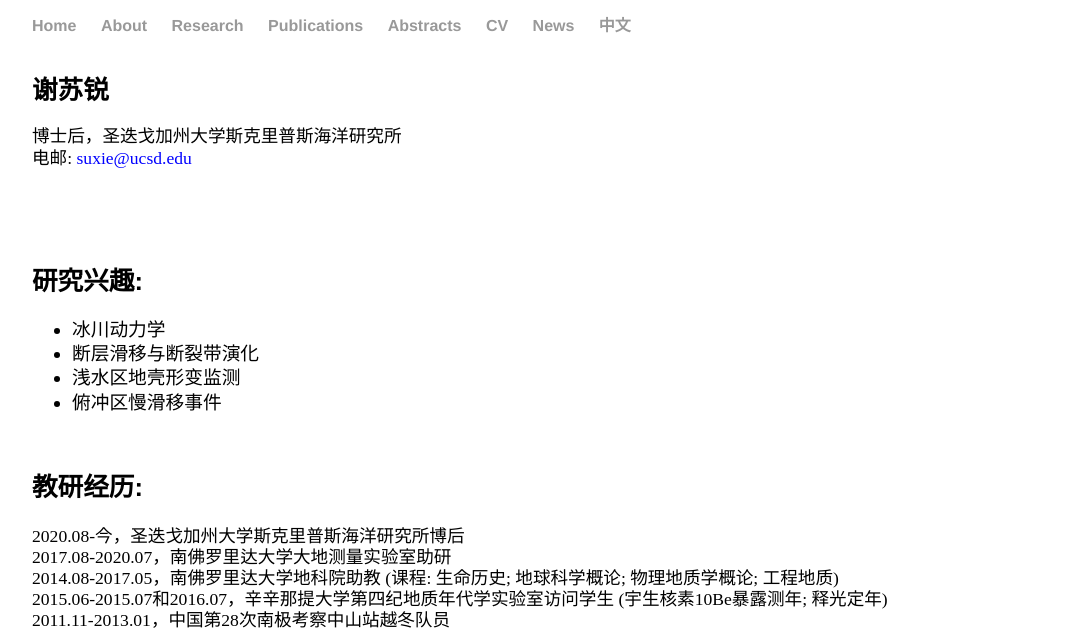
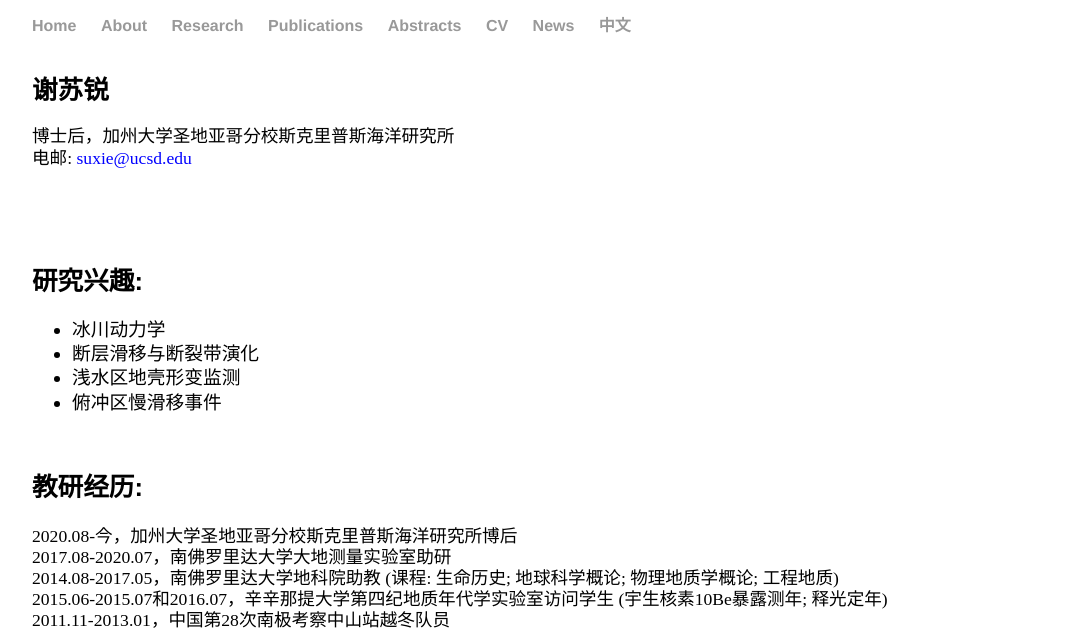
Before and after one commit to suruixie/suruixie.github.io, a Jekyll site: the page built from Chinese/index.html, in a window 1280 px wide. Shown: the top 633 px of the page, without its empty margins (96-1172 px from the left). Built offline with Jekyll 4.4.1, drawn with Linux system fonts in a browser that asks for light colours; a style sheet for code colours, icons or effects is not loaded.

Commit message:
Update index.html

```diff
--- a/Chinese/index.html
+++ b/Chinese/index.html
@@ -7,7 +7,7 @@ title: 苏锐的中文页面
     <div class="Chinese">
         <div class="sideText">
 	    <h4 style="margin-bottom:0.1em;">谢苏锐</h4>
-            <p style="line-height: 120%;">博士后，圣迭戈加州大学斯克里普斯海洋研究所<br>
+            <p style="line-height: 120%;">博士后，加州大学圣地亚哥分校斯克里普斯海洋研究所<br>
             电邮:
 		<a href="mailto:suxie@ucsd.edu" style="color:#0000FF;">suxie@ucsd.edu</a> <br>
             </p>
@@ -24,7 +24,7 @@ title: 苏锐的中文页面
 	</div>
 	<div class="sideText">
 	    <h4 style="margin-top:2em;margin-bottom:0.2em;">教研经历: </h4>
-            <p style="line-height: 120%;">2020.08-今，圣迭戈加州大学斯克里普斯海洋研究所博后<br>
+            <p style="line-height: 120%;">2020.08-今，加州大学圣地亚哥分校斯克里普斯海洋研究所博后<br>
             2017.08-2020.07，南佛罗里达大学大地测量实验室助研<br>
 	    2014.08-2017.05，南佛罗里达大学地科院助教 (课程: 生命历史; 地球科学概论; 物理地质学概论; 工程地质)<br>
             2015.06-2015.07和2016.07，辛辛那提大学第四纪地质年代学实验室访问学生 (宇生核素10Be暴露测年; 释光定年)<br>
```
